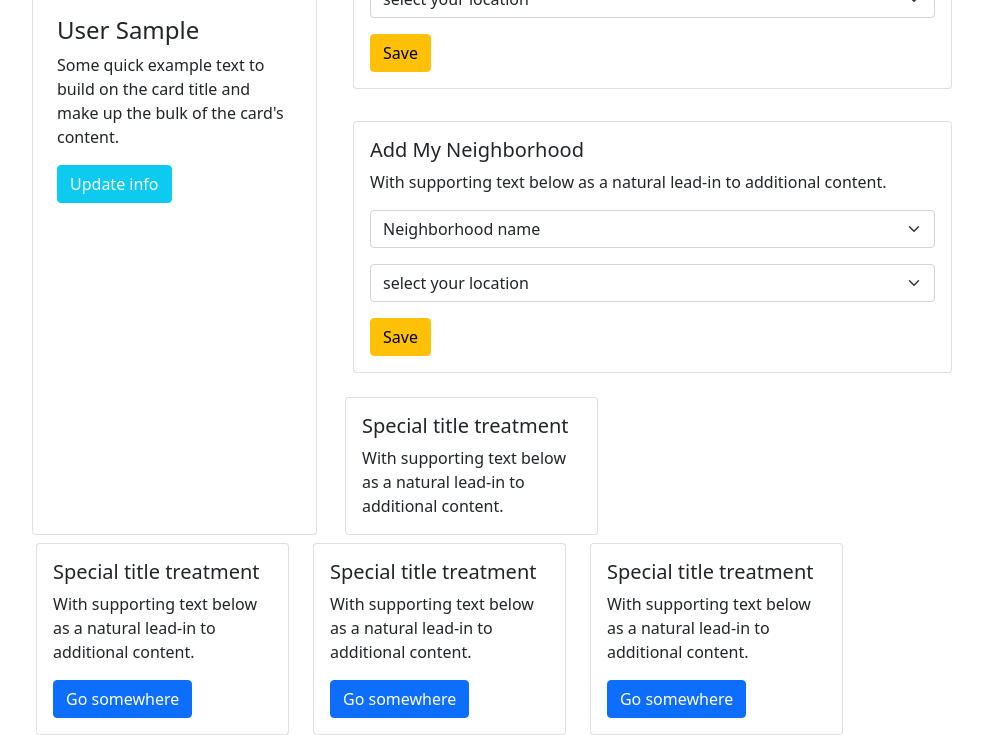
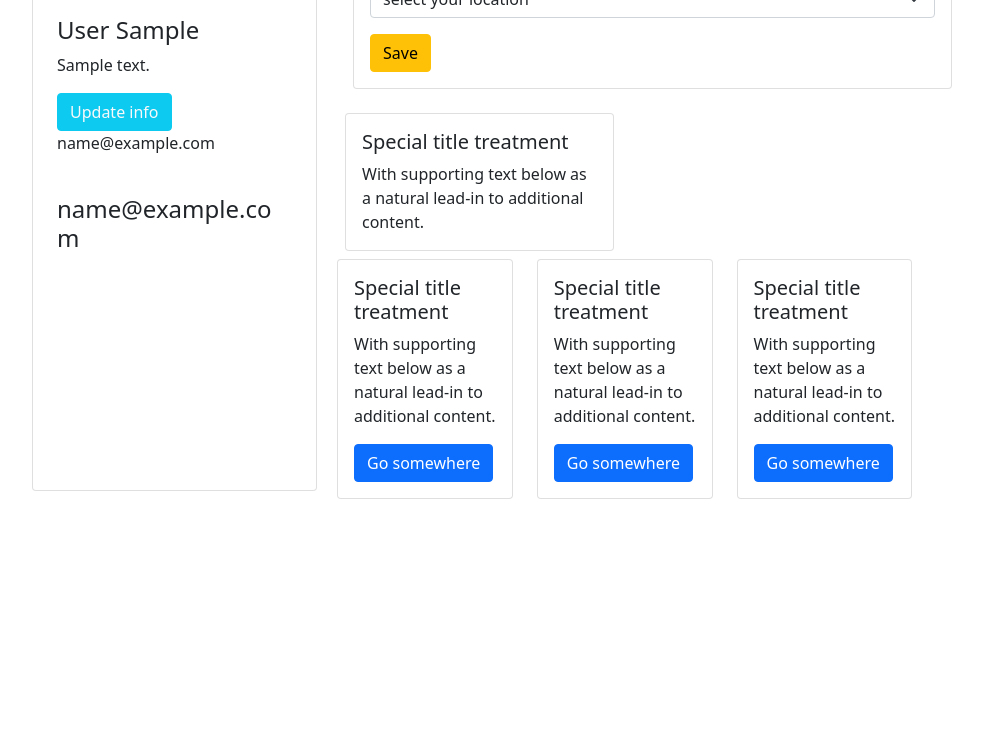
Before and after one commit to bensammwaniki/neighborhoodwatch, a Django app: page /profile/ in a window 1280 px wide. Shown: the part 407-1142 px from the top of the page, without its empty margins (46-1029 px from the left). After the commit the page ends 906 px from the top, so only its background shows below. Run offline with Django 3.2, Linux system fonts and the light colour scheme; a user stored in the database is signed in; tables that the repository leaves empty hold one stand-in row (values such as "Sample post"); some libraries are stand-ins or nearby versions.

Commit message:
adding userprofile dea

```diff
--- a/neighbor/templates/profile.html
+++ b/neighbor/templates/profile.html
@@ -15,8 +15,21 @@
         <h4 class="card-text">
           {{ user.last_name }} {{ user.first_name }}
         </h4>
+        {% if profile.bio %}
+        <p class="card-text">{{ profile.bio }}</p>
+        {% else %}
         <p class="card-text">Some quick example text to build on the card title and make up the bulk of the card's content.</p>
+        {% endif %}
         <button type="button" class="btn btn-info text-light" data-bs-toggle="modal" data-bs-target="#exampleModal">Update info</button>
+        <p class="card-text">
+          {{ user.email }}
+        </p>
+        <br>
+        {% for location in locations %}
+        <h4 class="card-text">
+          {{ user.email }}
+        </h4>
+        {% endfor %}
       </div>
     </div>
     <!-- display card  -->
@@ -55,35 +68,6 @@
       </div>
 <div class="clear-fix">
 
-</div>
-
-      <div class="col-sm-9 m-3" style="height: fit-content;">
-        <div class="card cards1">
-          <div class="card-body">
-            <h5 class="card-title">Add My Neighborhood</h5>
-            <p class="card-text">With supporting text below as a natural lead-in to additional content.</p>
-            <form action="">
-                  <div class="form-group mb-3">
-                    <select class="form-select" aria-label="Default select example" required>
-                      <option selected>Neighborhood name</option>
-                      <option value="Greenspan">Greenspan</option>
-                      <option value="Bee center">Bee center</option>
-                      <option value="Kwa Chief">Kwa Chief</option>
-                    </select>
-                  </div>
-                  <div class="form-group mb-3">
-                    <select class="form-select" aria-label="Default select example" required>
-                      <option selected>select your location</option>
-                      <option value="Donholm">Donholm</option>
-                      <option value="Kayole">Kayole</option>
-                      <option value="Umoja">Umoja</option>
-                    </select>
-                  </div>
-                  <button type="submit" class="btn btn-warning">Save</button>
-            </form>
-          </div>
-        </div>
-      </div>
 
 
       <div class="col-sm-4 m-2">
@@ -171,6 +155,24 @@
                     class="form-control">{{ profile.bio }}</textarea>
             </div>
             <div class="form-group mb-3">
+              <label for="bio">Neighborhood</label>
+              <select class="form-select" aria-label="Default select example" required>
+                <option selected>Neighborhood name</option>
+                <option value="Greenspan">Greenspan</option>
+                <option value="Bee center">Bee center</option>
+                <option value="Kwa Chief">Kwa Chief</option>
+              </select>
+            </div>
+            <div class="form-group mb-3">
+              <label for="bio">Location</label>
+              <select class="form-select" aria-label="Default select example" required>
+                <option selected>select your location</option>
+                <option value="Donholm">Donholm</option>
+                <option value="Kayole">Kayole</option>
+                <option value="Umoja">Umoja</option>
+              </select>
+            </div>
+            <div class="form-group mb-3">
                 <label for="profile_pic">Profile Picture</label>
                 <input type="file" class="form-control" id="profile_pic"
                     name="profile_pic" required>
--- a/neighbor/views.py
+++ b/neighbor/views.py
@@ -8,7 +8,7 @@ import cloudinary.api
 @login_required(login_url='/accounts/login/')
 def home(request):
     return render(request, 'index.html')
-
+@login_required(login_url='/accounts/login/')
 def profile(request):
     current_user = request.user
     userid =current_user.id
@@ -19,7 +19,7 @@ def profile(request):
     businesses = Business.objects.filter(user_id=userid)
     return render(request, 'profile.html', {'profile': profile, 'posts': posts, 'locations': locations, 'neighborhood': neighborhood, 'businesses': businesses})
 
-
+@login_required(login_url='/accounts/login/')
 def update_profile(request):
     if request.method == 'POST':
 
@@ -29,7 +29,8 @@ def update_profile(request):
         last_name = request.POST['last_name']
         username = request.POST['username']
         email = request.POST['email']
-
+        neighborhood = request.POST["neighbourhood"]
+        location = request.POST["location"]
         bio = request.POST['bio']
 
         profile_image = request.FILES['profile_pic']
@@ -38,11 +39,27 @@ def update_profile(request):
 
         user = User.objects.get(id=current_user.id)
 
+    # check for an instance
+        if location == "":
+            location = None
+        else:
+            location = Location.objects.get(name=location)
+
+        if neighborhood == "":
+            neighborhood = None
+        else:
+            neighborhood = Neighborhood.objects.get(name=neighborhood)
+
+    #end check for an instance
+
+
         if Profile.objects.filter(user_id=current_user.id).exists():
 
             profile = Profile.objects.get(user_id=current_user.id)
             profile.profile_photo = profile_url
             profile.bio = bio
+            profile.neighborhood = neighborhood
+            profile.location = location
             profile.save()
         else:
             profile = Profile(user_id=current_user.id,
```
